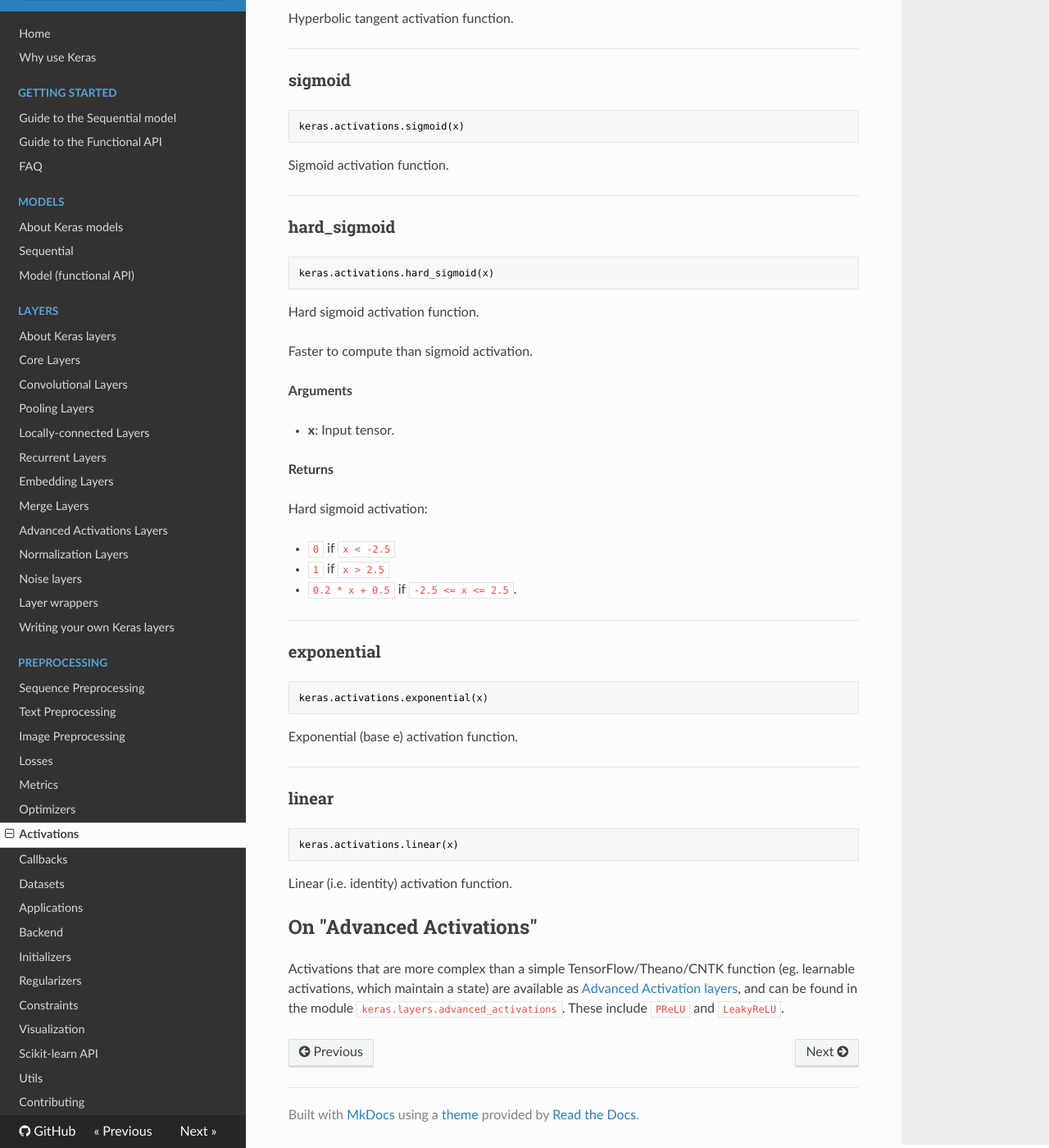
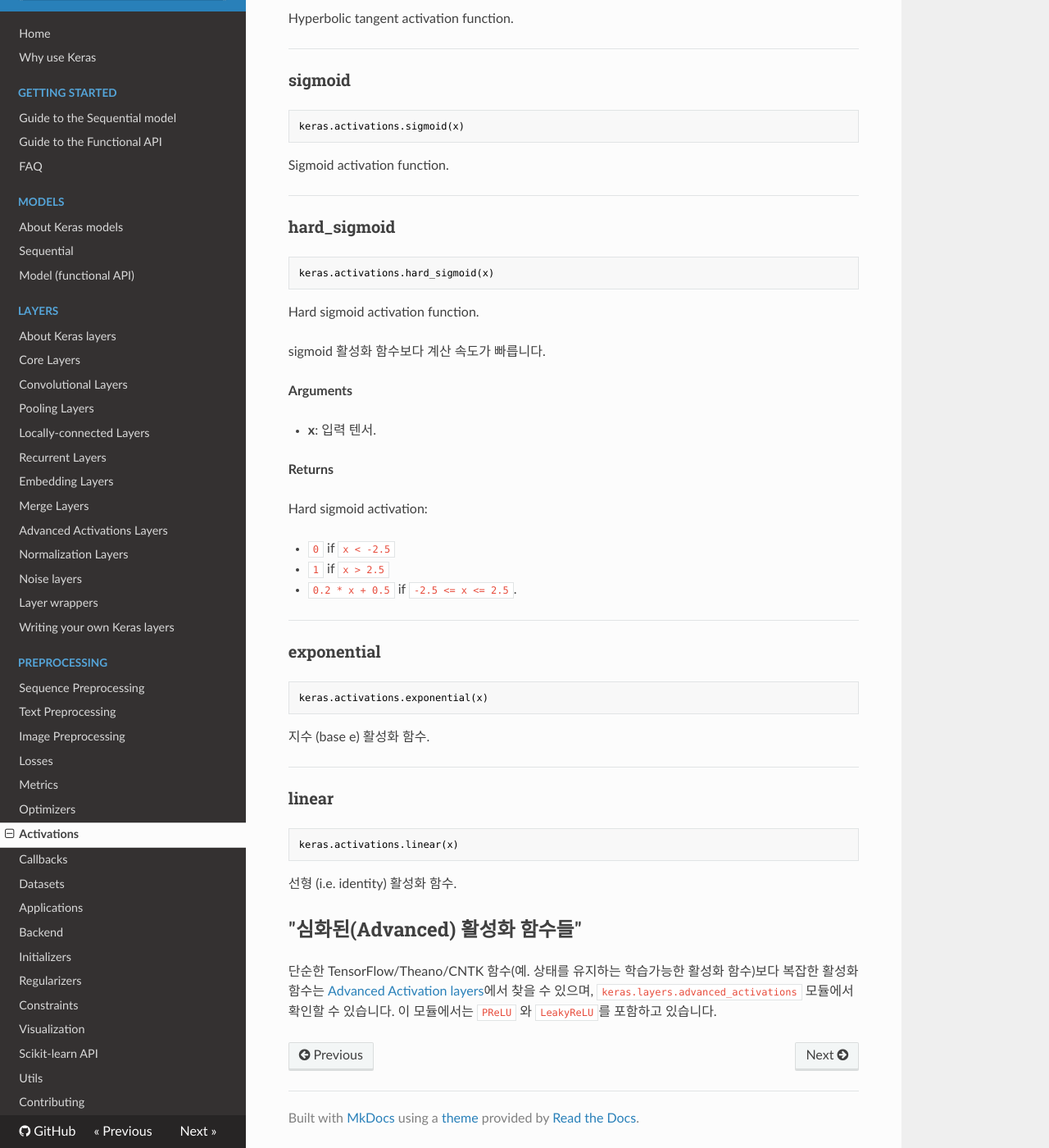
Before and after one commit to keras-team/keras-docs-ko, an MkDocs documentation site: the page built from sources/activations.md, in a window 1280 px wide and 1400 px high, scrolled down 3699 px. Shown: the whole window at 82% size. Built offline with MkDocs 1.6.1, drawn with Linux system fonts in a browser that asks for light colours; nearby versions of some CDN libraries; some of the changed text lies outside the part shown.

Commit message:
Update activations.md
activations.md 번역 전체 초안 완료

````diff
--- a/sources/activations.md
+++ b/sources/activations.md
@@ -160,25 +160,25 @@
 ```
 
 
-Rectified Linear Unit.
+정류 선형 단위(Rectified Linear Unit).
 
-With default values, it returns element-wise `max(x, 0)`.
+기본적으로, `max(x, 0)`을 반환합니다.
 
-Otherwise, it follows:
-`f(x) = max_value` for `x >= max_value`,
-`f(x) = x` for `threshold <= x < max_value`,
-`f(x) = alpha * (x - threshold)` otherwise.
+그 외에는, 다음과 같습니다 :
+`f(x) = max_value` 은 `x >= max_value` 로,
+`f(x) = x` 은 `threshold <= x < max_value` 로,
+`f(x) = alpha * (x - threshold)` 그 외의 값으로 반환합니다.
 
 __Arguments__
 
-- __x__: Input tensor.
-- __alpha__: float. Slope of the negative part. Defaults to zero.
-- __max_value__: float. Saturation threshold.
-- __threshold__: float. Threshold value for thresholded activation.
+- __x__: 입력 텐서.
+- __alpha__: float 타입, 음의 기울기, 기본값은 0.
+- __max_value__: float 타입, 포화(Saturation) 임계값.
+- __threshold__: float 타입, 활성화에 대한 임계값.
 
 __Returns__
 
-A tensor.
+텐서.
 
 ----
 
@@ -216,11 +216,11 @@
 
 Hard sigmoid activation function.
 
-Faster to compute than sigmoid activation.
+sigmoid 활성화 함수보다 계산 속도가 빠릅니다.
 
 __Arguments__
 
-- __x__: Input tensor.
+- __x__: 입력 텐서.
 
 __Returns__
 
@@ -240,7 +240,7 @@
 ```
 
 
-Exponential (base e) activation function.
+지수 (base e) 활성화 함수.
 
 ----
 
@@ -252,9 +252,9 @@
 ```
 
 
-Linear (i.e. identity) activation function.
+선형 (i.e. identity) 활성화 함수.
 
 
-## On "Advanced Activations"
+## "심화된(Advanced) 활성화 함수들"
 
-Activations that are more complex than a simple TensorFlow/Theano/CNTK function (eg. learnable activations, which maintain a state) are available as [Advanced Activation layers](layers/advanced-activations.md), and can be found in the module `keras.layers.advanced_activations`. These include `PReLU` and `LeakyReLU`.
+단순한 TensorFlow/Theano/CNTK 함수(예. 상태를 유지하는 학습가능한 활성화 함수)보다 복잡한 활성화 함수는 [Advanced Activation layers](layers/advanced-activations.md)에서 찾을 수 있으며, `keras.layers.advanced_activations` 모듈에서 확인할 수 있습니다. 이 모듈에서는 `PReLU` 와 `LeakyReLU`를 포함하고 있습니다.
````
